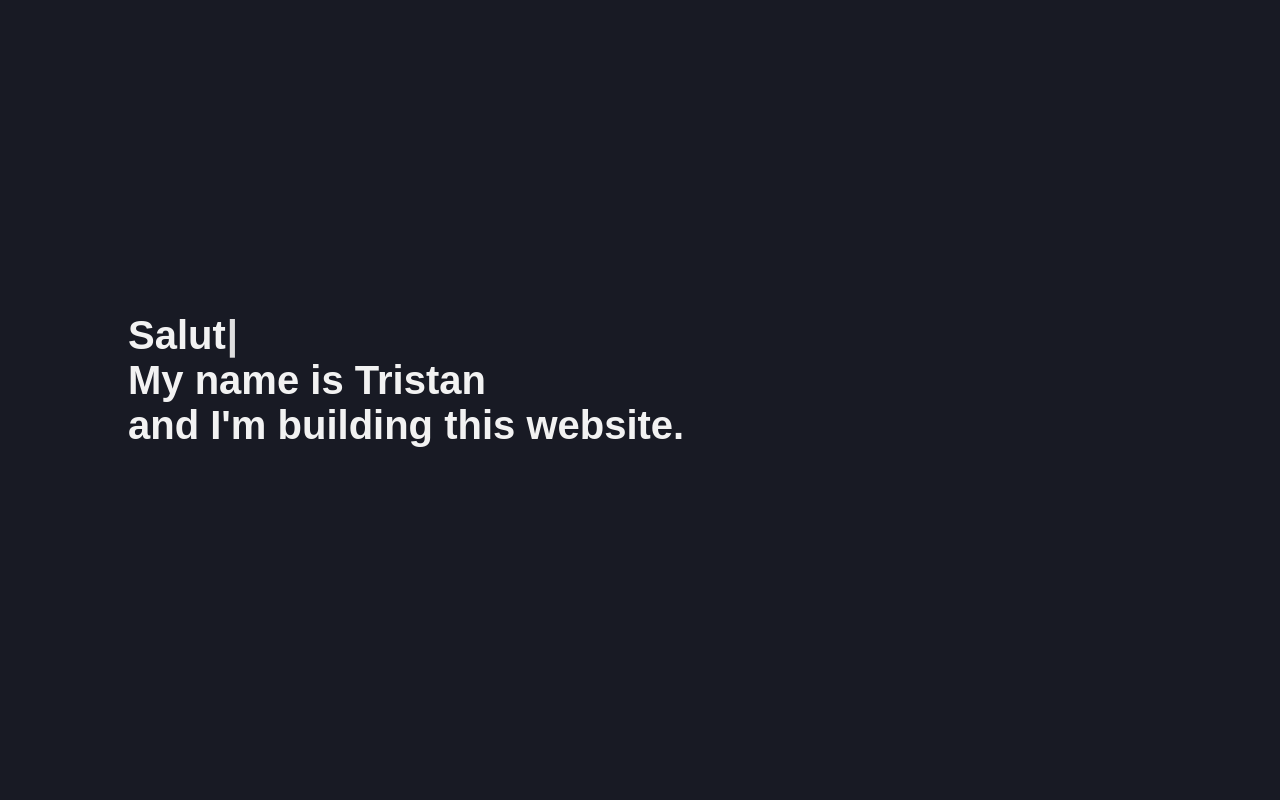
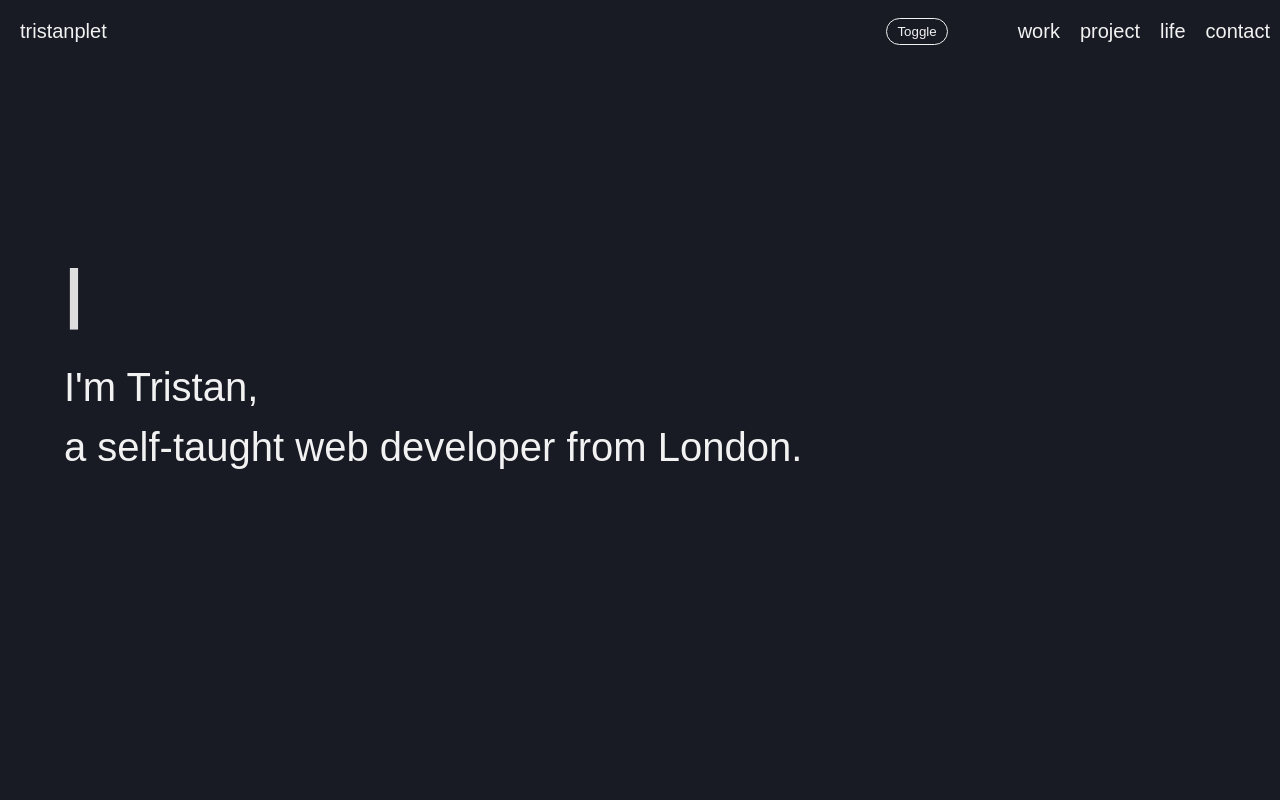
Before and after one commit to tristanp1407/tristanplet.com, a React (Create React App) app: page / in a window 1280 px wide. Shown: the top 800 px of the page. Built offline with nearby package versions, Linux system fonts and the light colour scheme.

Commit message:
toggle theme

```diff
--- a/src/App.js
+++ b/src/App.js
@@ -3,7 +3,6 @@ import { BrowserRouter, Route } from "react-router-dom";
 import HomePage from "./components/HomePage/HomePage";
 import { ThemeProvider } from "styled-components";
 import GlobalStyles, { lightTheme, darkTheme } from "./themes";
-import ToggleThemeButton from "./components/ToggleThemeButton/ToggleThemeButton";
 import NavBar from "./components/NavBar/NavBar";
 
 function App() {
@@ -15,9 +14,7 @@ function App() {
   return (
     <ThemeProvider theme={theme === "light" ? lightTheme : darkTheme}>
       <GlobalStyles />
-      {/* <NavBar>
-        <ToggleThemeButton themeToggler={themeToggler} />
-      </NavBar> */}
+      <NavBar themeToggler={() => themeToggler()} />
 
       <BrowserRouter>
         <Route theme={theme} component={HomePage} path="/" exact />
--- a/src/components/AboutMe/AboutMe.styled.js
+++ b/src/components/AboutMe/AboutMe.styled.js
@@ -17,7 +17,7 @@ export const Wrapper = styled.div`
 `;
 
 export const Shadow = styled.div`
-  width: 50px;
+  width: 150px;
   position: absolute;
   height: 100%;
   top: 0;
@@ -25,7 +25,7 @@ export const Shadow = styled.div`
   background-image: linear-gradient(
     to right,
     transparent,
-    ${(props) => props.theme.backgroundColor}
+    ${(props) => props.theme.body}
   );
 `;
 
@@ -34,5 +34,5 @@ export const OneItem = styled.div`
   height: 400px;
   line-height: 400px;
   text-align: center;
-  color: white;
+  color: ${(props) => props.theme.fontColor};
 `;
--- a/src/components/Hello/Hello.js
+++ b/src/components/Hello/Hello.js
@@ -5,11 +5,11 @@ import Typewriter from "typewriter-effect";
 export default function Hello() {
   return (
     <S.Container>
-      <h1>
+      <S.TypewriterWrapper>
         <Typewriter
           onInit={(typewriter) => {
             typewriter
-              .typeString("Hello!")
+              .typeString("Hey!")
               .pauseFor(1500)
               .deleteAll()
               .typeString("Salut!")
@@ -25,8 +25,11 @@ export default function Hello() {
               .start();
           }}
         />
-        My name is Tristan <br />
-        and I'm building this website.
+      </S.TypewriterWrapper>
+
+      <h1>
+        I'm Tristan,
+        <br />a self-taught web developer from London.
       </h1>
     </S.Container>
   );
--- a/src/components/Hello/Hello.styled.js
+++ b/src/components/Hello/Hello.styled.js
@@ -6,4 +6,14 @@ export const Container = styled.div`
   @media (max-width: 768px) {
     margin: auto;
   }
+
+  h1 {
+    font-weight: 300;
+    line-height: 60px;
+  }
 `;
+
+export const TypewriterWrapper = styled.span`
+  font-size: 4rem;
+  font-weight: bold;
+`;
--- a/src/components/HomePage/HomePage.styled.js
+++ b/src/components/HomePage/HomePage.styled.js
@@ -20,8 +20,9 @@ export const Section = styled.div`
   justify-content: flex-start;
   align-items: ${(props) => props.alignItems};
   margin: auto;
-  padding-left: 10vw;
+  /* padding-left: 10vw; */
   width: 90vw;
+  max-width: 1200px;
 
   @media (max-width: 768px) {
     flex-direction: column;
--- a/src/components/NavBar/NavBar.js
+++ b/src/components/NavBar/NavBar.js
@@ -1,10 +1,12 @@
 import React from "react";
 import * as S from "./NavBar.styled";
+import ToggleThemeButton from "../ToggleThemeButton/ToggleThemeButton";
 
-export default function NavBar() {
+export default function NavBar(props) {
   return (
     <S.Container>
       <div>tristanplet</div>
+      <ToggleThemeButton themeToggler={props.themeToggler} />
       <div>
         <S.LinksContainer>
           <li>work</li>
--- a/src/components/NavBar/NavBar.styled.js
+++ b/src/components/NavBar/NavBar.styled.js
@@ -1,12 +1,17 @@
 import styled from "styled-components";
 
 export const Container = styled.div`
-  position: absolute;
+  position: fixed;
   display: flex;
   flex-direction: row;
   justify-content: space-between;
+  align-items: center;
   color: ${(props) => props.theme.fontColor};
   width: 100vw;
+
+  div {
+    margin-left: 20px;
+  }
 `;
 
 export const LinksContainer = styled.ul`
@@ -18,4 +23,8 @@ export const LinksContainer = styled.ul`
   li {
     margin: 0 10px;
   }
+  @media (max-width: 768px) {
+    flex-direction: column;
+    text-align: right;
+  }
 `;
--- a/src/components/Projects/Tile/Tile.styled.js
+++ b/src/components/Projects/Tile/Tile.styled.js
@@ -6,7 +6,7 @@ export const OneProject = styled.div`
   display: flex;
   flex-direction: column;
   align-items: flex-start;
-  margin: 0 50px 80px 0;
+  margin: 0 70px 80px 0;
 
   @media (max-width: 768px) {
     margin: 20px auto;
@@ -62,8 +62,11 @@ export const TitleWrapper = styled.a`
 
 export const ProjectTitle = styled.h2`
   margin: 0 5px 0 0;
+  border-bottom: 1px solid transparent;
+  transition: 0.5s border-bottom;
+
   :hover {
-    opacity: 0.9;
+    border-bottom: 1px solid ${(props) => props.theme.fontColor};
   }
 `;
 
--- a/src/components/ToggleThemeButton/ToggleThemeButton.js
+++ b/src/components/ToggleThemeButton/ToggleThemeButton.js
@@ -2,5 +2,5 @@ import React from "react";
 import * as S from "./ToggleThemeButton.styled";
 
 export default function ToggleThemeButton(props) {
-  return <S.Button onClick={() => props.themeToggler()}>Toggle</S.Button>;
+  return <S.Button onClick={props.themeToggler}>Toggle</S.Button>;
 }
--- a/src/components/ToggleThemeButton/ToggleThemeButton.styled.js
+++ b/src/components/ToggleThemeButton/ToggleThemeButton.styled.js
@@ -1,13 +1,11 @@
 import styled from "styled-components";
 
 export const Button = styled.button`
-  position: absolute;
-  top: 0;
-  right: 0;
-  margin: 20vh auto 20vh auto;
-  padding: 5px;
+  color: ${(props) => props.theme.fontColor};
+  outline: none;
+  margin: 0 0px 0 auto;
+  background: none;
+  border: 1px solid ${(props) => props.theme.fontColor};
   border-radius: 50px;
-  outline: none;
-  border: none;
-  background-color: white;
+  padding: 5px 10px;
 `;
--- a/src/components/Work/Accordion/Accordion.styled.js
+++ b/src/components/Work/Accordion/Accordion.styled.js
@@ -3,6 +3,7 @@ import styled from "styled-components";
 export const Container = styled.div`
   color: ${(props) => props.theme.fontColor};
   width: 80vw;
+  margin-bottom: 100px;
 `;
 
 export const Wrapper = styled.div`
@@ -15,7 +16,7 @@ export const Wrap = styled.div`
   width: 100%;
   align-items: center;
   justify-content: space-between;
-  border-bottom: 1px solid white;
+  border-bottom: 1px solid ${(props) => props.theme.fontColor};
 
   cursor: pointer;
 
@@ -27,7 +28,19 @@ export const Wrap = styled.div`
 export const DropDown = styled.div`
   padding: 30px 0;
 
+  @keyframes slideInFromLeft {
+    0% {
+      opacity: 0;
+      /* transform: translateX(-100%); */
+    }
+    100% {
+      opacity: 1;
+      /* transform: translateX(0); */
+    }
+  }
+
   li {
+    animation: 1s ease-out 0s 1 slideInFromLeft;
     list-style: none;
     margin: 30px 0;
   }
--- a/src/themes.js
+++ b/src/themes.js
@@ -2,14 +2,13 @@ import { createGlobalStyle } from "styled-components";
 
 export const lightTheme = {
   body: "#fff",
-  fontColor: "#1E1E1E",
+  fontColor: "#2f2f2f",
   backgroundColor: "#2E2541",
-  pageColor: "white",
 };
 
 export const darkTheme = {
   // backgroundColor: "#101313",
-  backgroundColor: "#181A24",
+  // backgroundColor: "#181A24",
   // backgroudColor: "#17101A",
   body: "#181A24",
   fontColor: "#f2f2f2",
```
